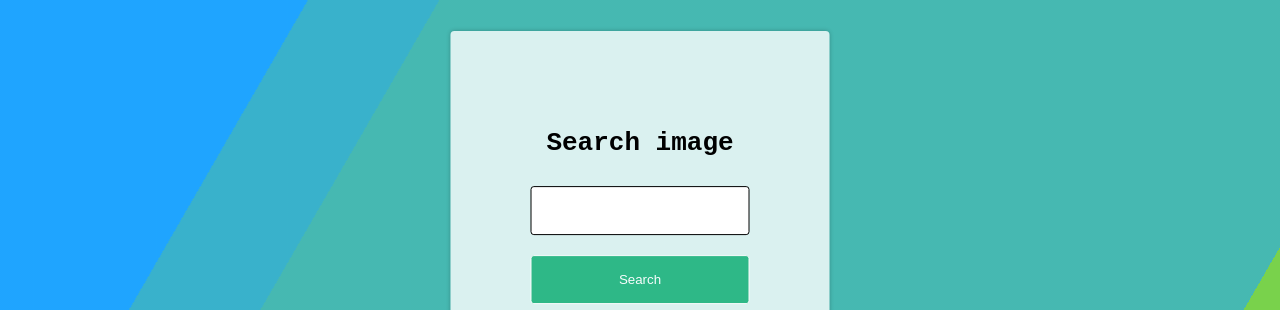
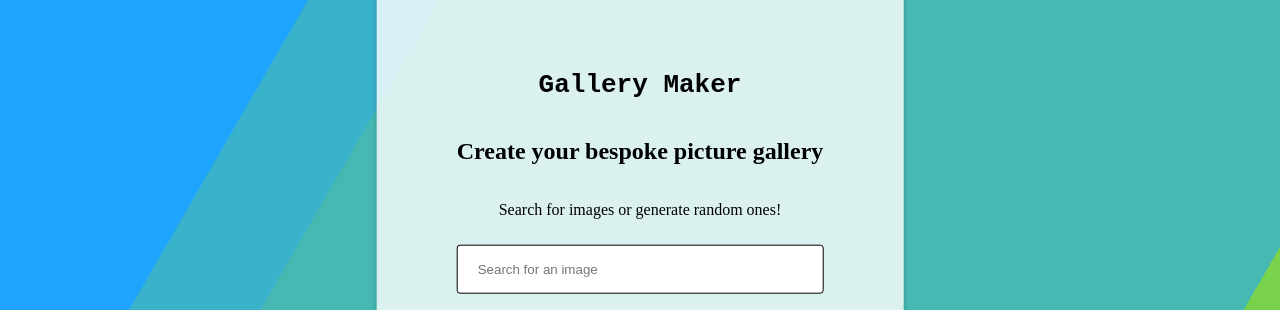
Before and after one commit to fac22/MohamedBarbara-API, a plain HTML site: page index.html in a window 1280 px wide. Shown: the part 153-463 px from the top of the page. Drawn offline with Linux system fonts and the light colour scheme.

Commit message:
ReadMe original user journey, stories

```diff
--- a/index.html
+++ b/index.html
@@ -13,11 +13,20 @@
 		<div class="bg bg2"></div>
 		<div class="bg bg3"></div>
 		<div class="content">
-			<h1>Search image</h1>
+			<h1>Gallery Maker</h1>
+
+			<h2>Create your bespoke picture gallery</h2>
+			<p>Search for images or generate random ones!</p>
 			<!-- <form> -->
 
 			<!-- <label for="img-wish">Search image</label> -->
-			<input id="img-wish" name="image" type="search" required />
+			<input
+				id="img-wish"
+				name="image"
+				type="search"
+				placeholder="Search for an image"
+				required
+			/>
 			<button id="img-search" type="submit">Search</button>
 			<button id="img-generate">Generate</button>
 			<!-- <img class="img-placeholder" id="img-placeholder" /> -->
```
Also changed, not shown: README.md.
